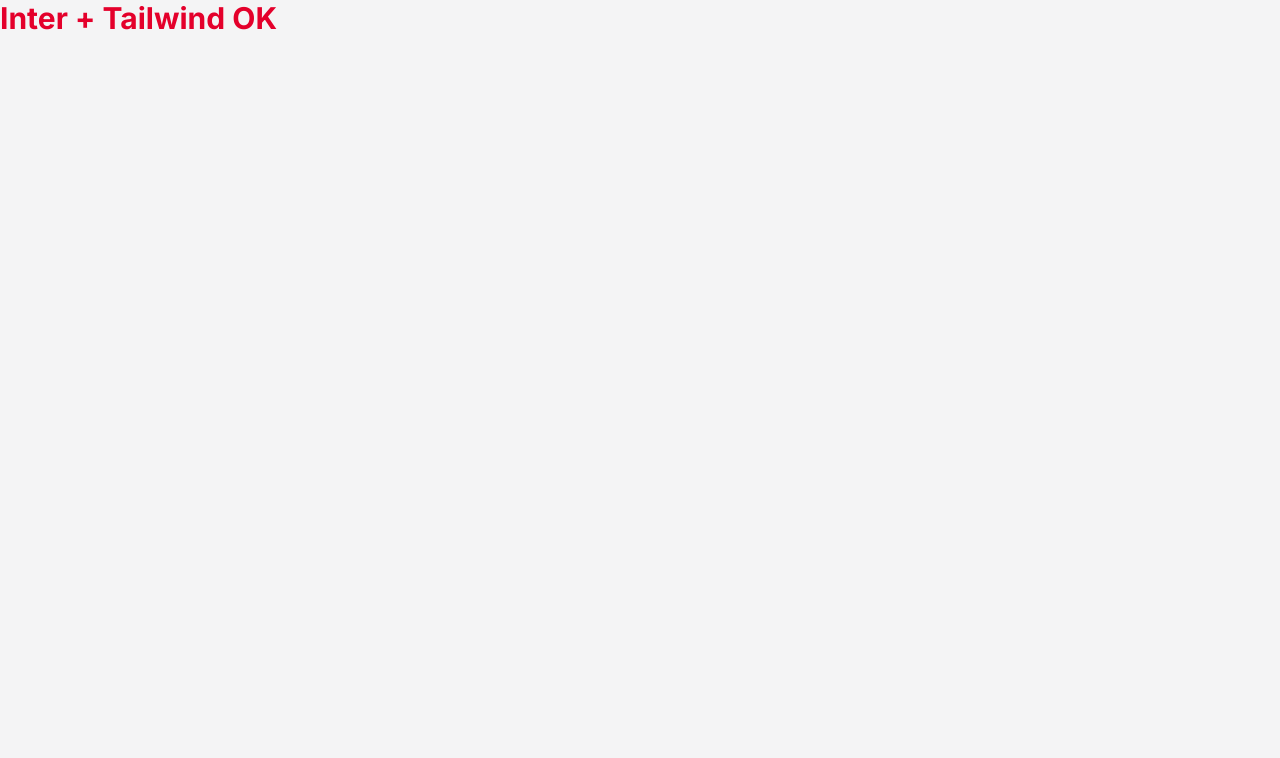
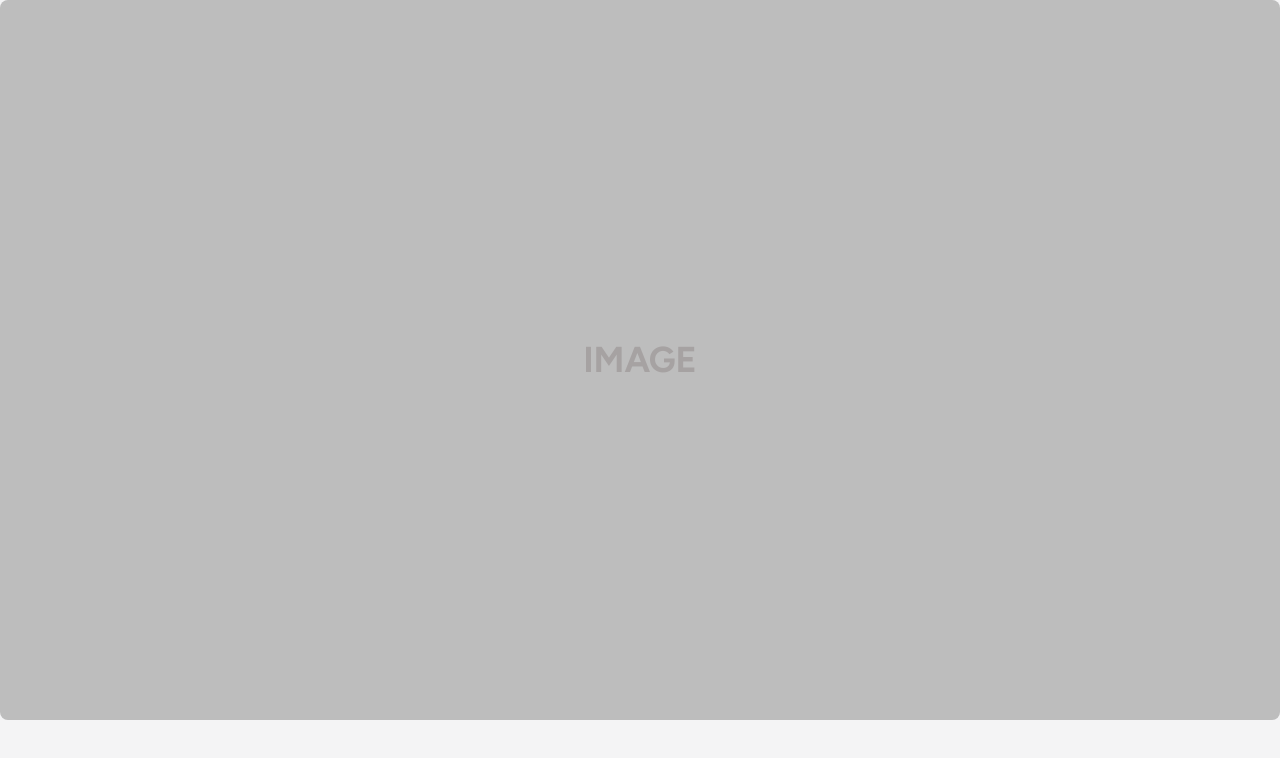
Before and after one commit to Maichind/prueba-tecnica, an Angular app: page / in a window 1280 px wide. Shown: the top 758 px of the page. Built offline with nearby package versions, Linux system fonts and the light colour scheme.

Commit message:
feat(atoms): add image-placeholder component
Fondo color-placeholder, texto IMAGE en Figtree 700 36px uppercase. Soporte aspect-ratio via @Input. role=img con aria-label accesible.

```diff
--- a/src/app/app.html
+++ b/src/app/app.html
@@ -1 +1,5 @@
-<h1 class="font-sans text-3xl font-bold text-brand-red">Inter + Tailwind OK</h1>
+<app-image-placeholder
+  alt="Imagen prueba"
+  aspectRatio="video"
+>
+</app-image-placeholder>
--- a/src/app/app.ts
+++ b/src/app/app.ts
@@ -1,8 +1,9 @@
 import { Component, signal } from '@angular/core';
+import { ImagePlaceholder } from "./shared/atoms/image-placeholder/image-placeholder";
 
 @Component({
   selector: 'app-root',
-  imports: [],
+  imports: [ImagePlaceholder],
   templateUrl: './app.html',
   styleUrl: './app.css'
 })
--- /dev/null
+++ b/src/app/shared/atoms/image-placeholder/image-placeholder.html
@@ -0,0 +1,12 @@
+<div
+  role="img"
+  [attr.aria-label]="alt"
+  [class]="'w-full rounded-lg bg-placeholder flex items-center justify-center ' + aspectClass"
+>
+  <span
+    aria-hidden="true"
+    class="text-4xl font-bold font-figtree text-text-muted uppercase tracking-normal leading-none"
+  >
+    IMAGE
+  </span>
+</div>
--- /dev/null
+++ b/src/app/shared/atoms/image-placeholder/image-placeholder.ts
@@ -0,0 +1,22 @@
+import { CommonModule } from '@angular/common';
+import { Component, Input } from '@angular/core';
+
+@Component({
+  selector: 'app-image-placeholder',
+  standalone: true,
+  imports: [CommonModule],
+  templateUrl: './image-placeholder.html',
+})
+export class ImagePlaceholder {
+  @Input() alt = '';
+  @Input() aspectRatio: 'video' | 'square' | 'portrait' = 'video';
+
+  get aspectClass(): string {
+    const map = {
+      video: 'aspect-video',
+      square: 'aspect-square',
+      portrait: 'aspect-[3/4]',
+    };
+    return map[this.aspectRatio];
+  }
+}
--- a/src/index.html
+++ b/src/index.html
@@ -8,7 +8,7 @@
   <link rel="icon" type="image/x-icon" href="favicon.ico">
   <link rel="preconnect" href="https://fonts.googleapis.com">
   <link rel="preconnect" href="https://fonts.gstatic.com" crossorigin>
-  <link href="https://fonts.googleapis.com/css2?family=Inter:wght@400;500;600;700;800;900&display=swap" rel="stylesheet">
+  <link href="https://fonts.googleapis.com/css2?family=Inter:wght@400;500;600;700;800;900&family=Figtree:wght@700&display=swap" rel="stylesheet">
 </head>
 <body>
   <app-root></app-root>
--- a/src/styles.css
+++ b/src/styles.css
@@ -4,6 +4,7 @@
 
 @theme {
   --font-sans: 'Inter', sans-serif;
+  --font-figtree: 'Figtree', sans-serif;
 
   --color-gray-bg: #F4F4F5;
   --color-text-dark: #1C274C;
```
